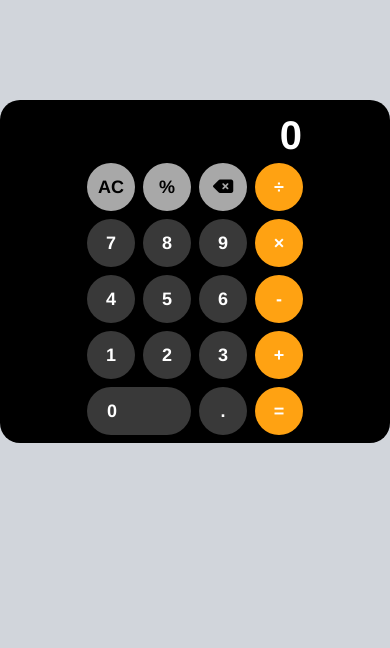
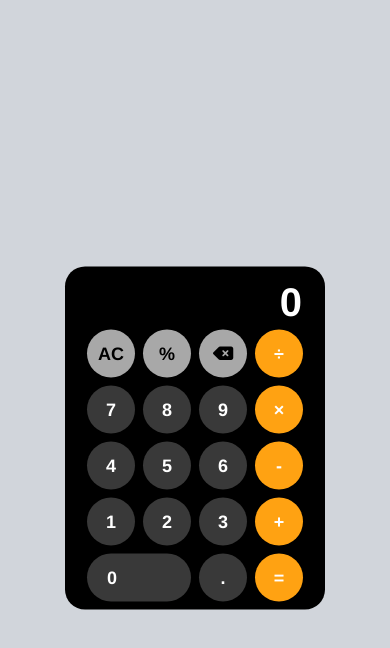
Before and after one commit to kisinja/iPhone-calculator, a website: page src/index.html in a window 390 px wide. Drawn offline with Linux system fonts and the light colour scheme.

Commit message:
Changes to be committed: 	modified:   src/index.html 	modified:   src/output.css

```diff
--- a/src/index.html
+++ b/src/index.html
@@ -8,14 +8,11 @@
     <link rel="stylesheet" href="output.css">
     <script src="https://kit.fontawesome.com/b052718160.js" crossorigin="anonymous"></script>
     <style>
-        @media (max-width:600px) and (min-width:320px) {
-            .content {
-                width: 100%;
-            }
-
-            .buttons {
-                grid-template-columns: repeat(4, 1fr);
-            }
+        .content {
+            position: absolute;
+            top: 40%;
+            left: 50%;
+            transform: translate(-50%, -50%);
         }
     </style>
 </head>
```
Also changed, not shown: src/output.css.
